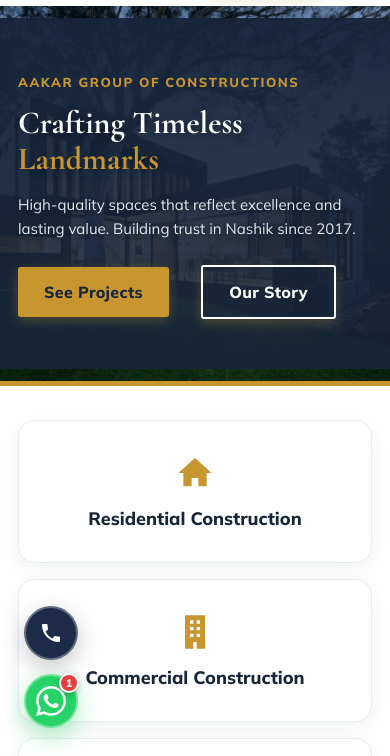
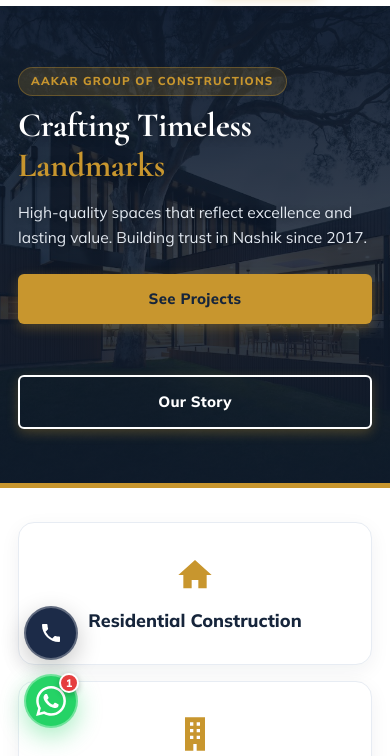
Before and after one commit to priyankashejwalkar96-blip/aakar-group-of-construction, a plain HTML site: page index.html in a window 390 px wide. Shown: the part 88-844 px from the top of the page. Drawn offline with nearby package versions, Linux system fonts and the light colour scheme.

Commit message:
mobile responsive

```diff
--- a/style.css
+++ b/style.css
@@ -812,8 +812,11 @@ footer{padding-top:clamp(40px,6vw,60px)}
 /* Mobile */
 @media (max-width: 600px) {
   .banner-only {
-    min-height: 380px;
+    min-height: 480px;
     height: auto;
+    position: relative;
+    display: flex;
+    align-items: center;
   }
   .banner-only.page-banner {
     min-height: 280px;
@@ -821,24 +824,66 @@ footer{padding-top:clamp(40px,6vw,60px)}
   .banner-only img {
     position: absolute;
     inset: 0;
+    width: 100%;
     height: 100%;
     object-fit: cover;
-    object-position: 80% center;
+    object-position: center center;
+    z-index: 1;
   }
   .banner-overlay {
     position: relative;
-    padding: 50px 0;
+    z-index: 2;
+    width: 100%;
+    padding: 60px 0 54px;
     background: linear-gradient(
-      to bottom,
-      rgba(22, 37, 59, 0.94) 0%,
-      rgba(22, 37, 59, 0.88) 100%
+      180deg,
+      rgba(15, 26, 43, 0.92) 0%,
+      rgba(15, 26, 43, 0.82) 50%,
+      rgba(15, 26, 43, 0.95) 100%
     );
   }
   .banner-only.page-banner .banner-overlay {
-    padding: 36px 0;
+    padding: 38px 0;
   }
   .banner-text {
     max-width: 100%;
+    text-align: left;
+  }
+  .banner-badge {
+    font-size: 11.5px;
+    letter-spacing: 0.1em;
+    margin-bottom: 10px;
+    background: rgba(200, 150, 46, 0.18);
+    padding: 4px 12px;
+    border-radius: 20px;
+    border: 1px solid rgba(200, 150, 46, 0.35);
+    display: inline-block;
+  }
+  .banner-text h1 {
+    font-size: 34px;
+    line-height: 1.18;
+    margin-bottom: 14px;
+    letter-spacing: -0.01em;
+  }
+  .banner-text p {
+    font-size: 15.5px;
+    line-height: 1.6;
+    margin-bottom: 24px;
+    color: #e2e8f0;
+  }
+  .banner-actions {
+    display: flex;
+    flex-direction: column;
+    gap: 12px;
+    width: 100%;
+  }
+  .banner-actions .btn {
+    width: 100%;
+    text-align: center;
+    padding: 13px 20px;
+    font-size: 15px;
+    border-radius: 6px;
+    box-sizing: border-box;
   }
 }
 
```
